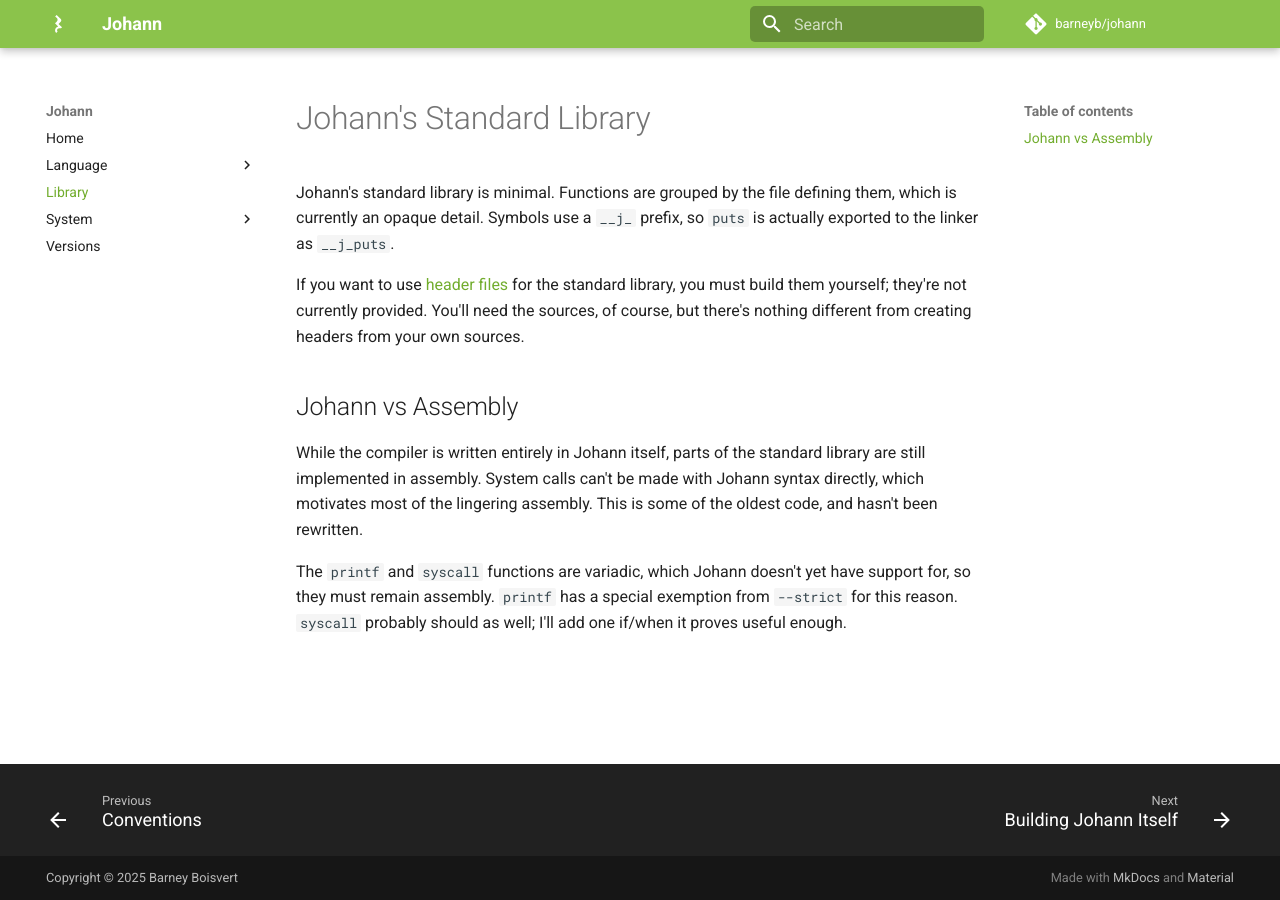
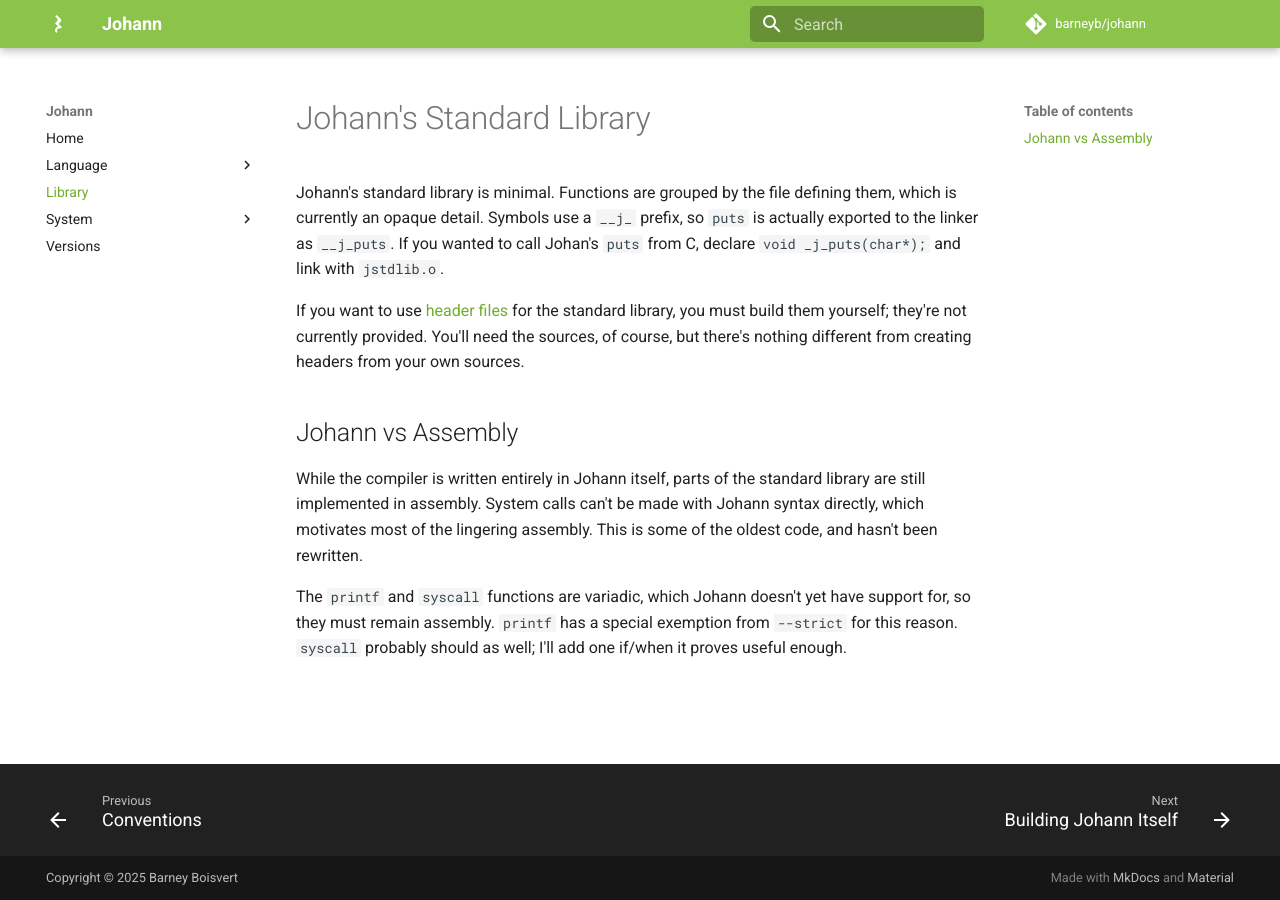
Before and after one commit to barneyb/johann, an MkDocs documentation site: the page built from documentation/docs/library/index.md, in a window 1280 px wide. Built offline with MkDocs 1.6.1 and Material for MkDocs 9.7.7, drawn with Linux system fonts in a browser that asks for light colours; comment, search, counter and statistics services are not loaded.

Commit message:
note about linking to Johann programs from C

```diff
--- a/documentation/docs/library/index.md
+++ b/documentation/docs/library/index.md
@@ -1,6 +1,6 @@
 # Johann's Standard Library
 
-Johann's standard library is minimal. Functions are grouped by the file defining them, which is currently an opaque detail. Symbols use a `__j_` prefix, so `puts` is actually exported to the linker as `__j_puts`.
+Johann's standard library is minimal. Functions are grouped by the file defining them, which is currently an opaque detail. Symbols use a `__j_` prefix, so `puts` is actually exported to the linker as `__j_puts`. If you wanted to call Johan's `puts` from C, declare `void _j_puts(char*);` and link with `jstdlib.o`.
 
 If you want to use [header files](../build/index.md#header-files) for the standard library, you must build them yourself; they're not currently provided. You'll need the sources, of course, but there's nothing different from creating headers from your own sources.
 
```
